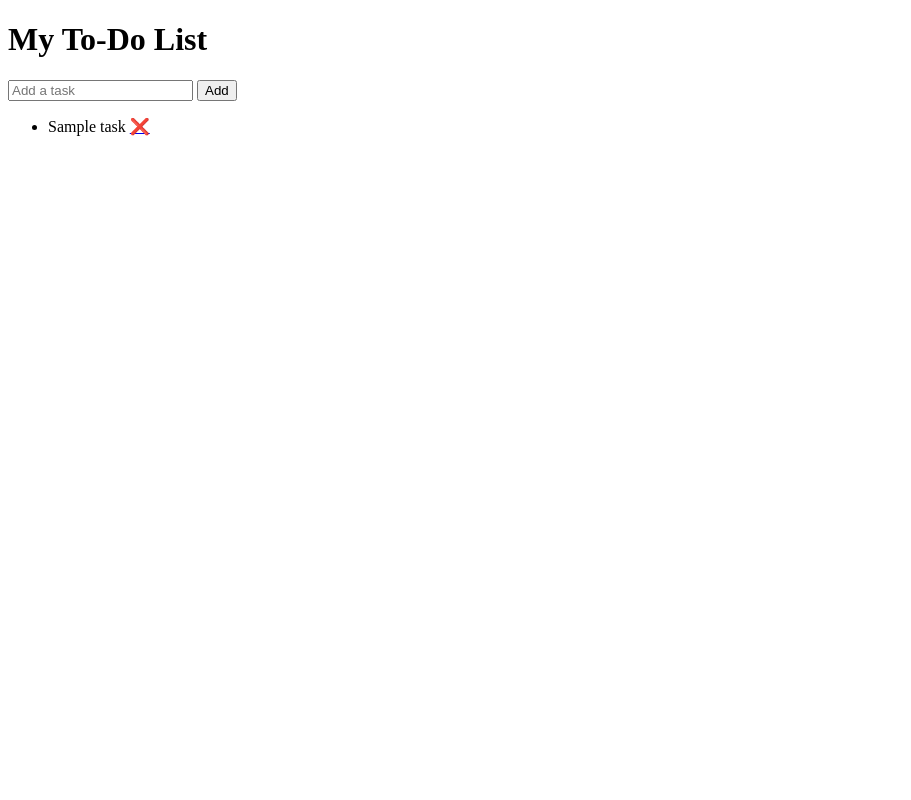
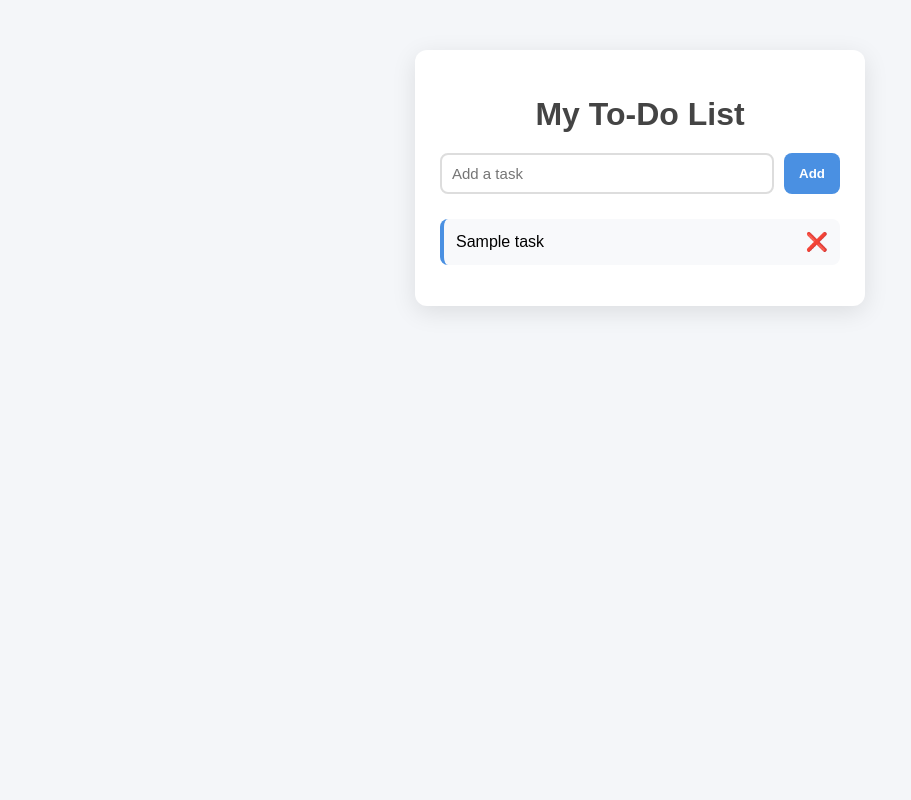
Before and after one commit to Clinton1029/django_todo, a Django app: page / in a window 1280 px wide. Shown: the whole page, without its empty margins (0-911 px from the left). Run offline with Django 5.2, Linux system fonts and the light colour scheme; tables that the repository leaves empty hold one stand-in row (values such as "Sample post").

Commit message:
updated html templates

```diff
--- a/todo/templates/index.html
+++ b/todo/templates/index.html
@@ -1,9 +1,106 @@
 <!DOCTYPE html>
-<html>
+<html lang="en">
 <head>
+    <meta charset="UTF-8">
     <title>To-Do App</title>
+
+    <style>
+        body {
+            font-family: Arial, sans-serif;
+            background: #f4f6f9;
+            margin: 0;
+            padding: 0;
+            display: flex;
+            justify-content: center;
+            align-items: flex-start;
+            min-height: 100vh;
+        }
+
+        .container {
+            background: #fff;
+            width: 400px;
+            margin-top: 50px;
+            padding: 25px;
+            border-radius: 12px;
+            box-shadow: 0 6px 25px rgba(0,0,0,0.1);
+        }
+
+        h1 {
+            text-align: center;
+            margin-bottom: 20px;
+            color: #444;
+        }
+
+        form {
+            display: flex;
+            gap: 10px;
+        }
+
+        input[type="text"] {
+            flex: 1;
+            padding: 10px;
+            font-size: 15px;
+            border: 2px solid #ddd;
+            border-radius: 8px;
+            outline: none;
+        }
+
+        input[type="text"]:focus {
+            border-color: #4a90e2;
+        }
+
+        button {
+            padding: 10px 15px;
+            background: #4a90e2;
+            color: white;
+            border: none;
+            border-radius: 8px;
+            cursor: pointer;
+            font-weight: bold;
+        }
+
+        button:hover {
+            background: #357ac8;
+        }
+
+        ul {
+            list-style: none;
+            margin-top: 25px;
+            padding: 0;
+        }
+
+        li {
+            background: #f8f9fb;
+            padding: 12px;
+            margin-bottom: 10px;
+            border-radius: 8px;
+            display: flex;
+            justify-content: space-between;
+            align-items: center;
+            border-left: 4px solid #4a90e2;
+        }
+
+        .delete-btn {
+            text-decoration: none;
+            color: #e04b4b;
+            font-size: 18px;
+            margin-left: 10px;
+        }
+
+        .delete-btn:hover {
+            color: #c93c3c;
+        }
+
+        .empty {
+            text-align: center;
+            color: #777;
+            margin-top: 20px;
+        }
+    </style>
 </head>
+
 <body>
+    <div class="container">
         <h1>My To-Do List</h1>
 
         <form method="POST">
@@ -16,11 +113,12 @@
             {% for task in tasks %}
                 <li>
                     {{ task.title }}
-                <a href="{% url 'delete' task.id %}">❌</a>
+                    <a class="delete-btn" href="{% url 'delete' task.id %}">❌</a>
                 </li>
             {% empty %}
-            <p>No tasks yet!</p>
+                <p class="empty">No tasks yet!</p>
             {% endfor %}
         </ul>
+    </div>
 </body>
 </html>
```
Lines whose indentation alone changed are shown as unchanged.
